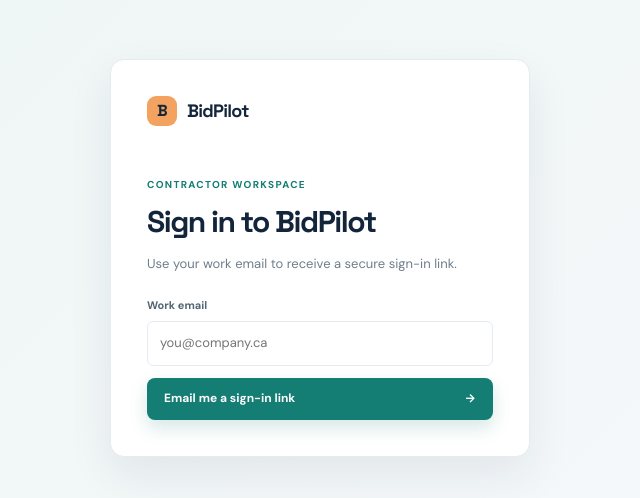
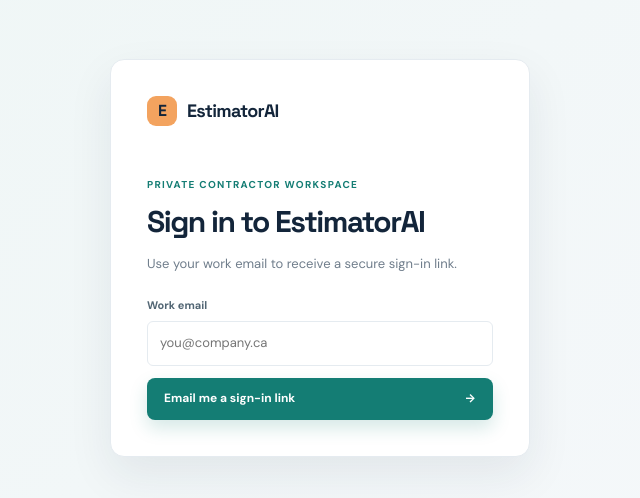
Before and after one commit to po0xtirana/EstimatorAI, a Next.js app: page /login in a window 1280 px wide. Shown: the part 142-640 px from the top of the page, without its empty margins (320-960 px from the left). Built offline with nearby package versions, Linux system fonts and the light colour scheme.

Commit message:
Redirect unauthenticated users to sign in

```diff
--- a/app/login/page.tsx
+++ b/app/login/page.tsx
@@ -13,10 +13,11 @@
     setBusy(true);
     const supabase = createClient();
     if (!supabase) { setMessage("Authentication is not configured for this environment."); setBusy(false); return; }
-    const { error } = await supabase.auth.signInWithOtp({ email, options: { emailRedirectTo: `${window.location.origin}/auth/confirm` } });
+    const next = new URLSearchParams(window.location.search).get("next") ?? "/";
+    const { error } = await supabase.auth.signInWithOtp({ email, options: { emailRedirectTo: `${window.location.origin}/auth/confirm?next=${encodeURIComponent(next)}` } });
     setMessage(error ? "We could not send the sign-in link. Check the address and try again." : "Check your email for a secure sign-in link.");
     setBusy(false);
   }
 
-  return <main className="auth-page"><div className="auth-card"><div className="brand auth-brand"><span className="brand-mark">B</span><span>BidPilot</span></div><p className="eyebrow accent">Contractor workspace</p><h1>Sign in to BidPilot</h1><p className="auth-copy">Use your work email to receive a secure sign-in link.</p><form onSubmit={submit}><label htmlFor="email">Work email</label><input id="email" type="email" value={email} onChange={(event) => setEmail(event.target.value)} required autoComplete="email" placeholder="you@company.ca" /><button className="button auth-button" type="submit" disabled={busy}>{busy ? "Sending…" : "Email me a sign-in link"}<span>→</span></button></form>{message && <p className="auth-message" role="status">{message}</p>}</div></main>;
+  return <main className="auth-page"><div className="auth-card"><div className="brand auth-brand"><span className="brand-mark">E</span><span>EstimatorAI</span></div><p className="eyebrow accent">Private contractor workspace</p><h1>Sign in to EstimatorAI</h1><p className="auth-copy">Use your work email to receive a secure sign-in link.</p><form onSubmit={submit}><label htmlFor="email">Work email</label><input id="email" type="email" value={email} onChange={(event) => setEmail(event.target.value)} required autoComplete="email" placeholder="you@company.ca" /><button className="button auth-button" type="submit" disabled={busy}>{busy ? "Sending..." : "Email me a sign-in link"}<span>→</span></button></form>{message && <p className="auth-message" role="status">{message}</p>}</div></main>;
 }
```
Also changed, not shown: middleware.ts (added, +10 -0 lines).
